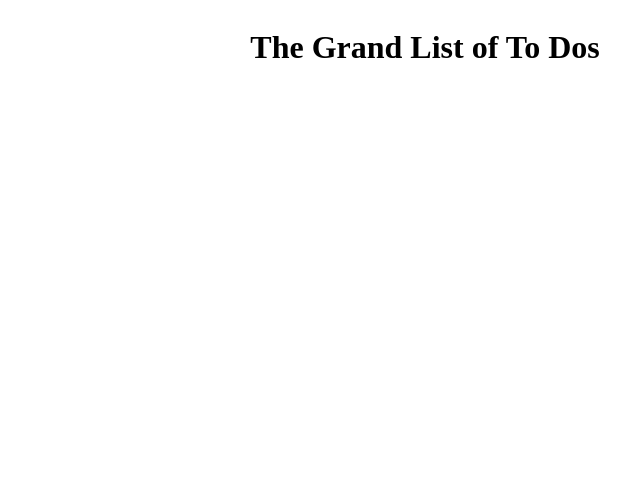
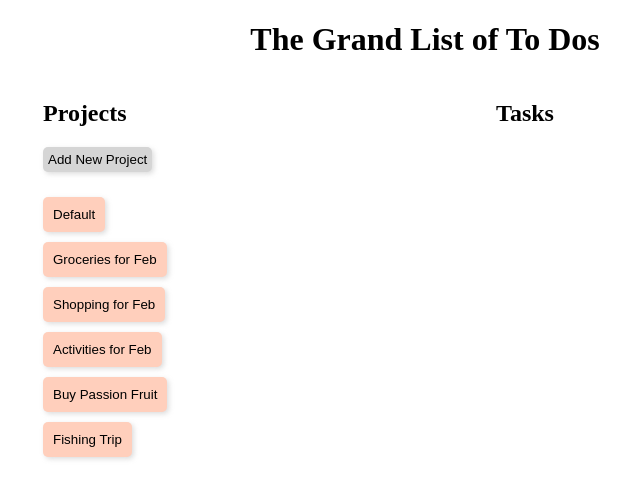
Before and after one commit to rann143/ToDoList, a website with bundled scripts: page dist/index.html in a window 1280 px wide. Shown: the whole page, without its empty margins (215-855 px from the left). Built offline with nearby package versions, Linux system fonts and the light colour scheme.

Commit message:
Start display module. Create IIFE for display. Created 'Add new Project' button (no functionality). Diplay project list. create event listener to console log tasklist for each project when clicked. started positioning divs and their contents with css

```diff
--- /dev/null
+++ b/src/display.js
@@ -0,0 +1,70 @@
+import "./style.css";
+import { Project, Task } from "./classes.js";
+import { projectDependencies, projManager } from "./functions.js";
+
+const display = (function displayContent() {
+
+    const container = document.querySelector('#container');
+
+    const projectListDiv = document.createElement("div");
+    projectListDiv.classList.add("project-list-div");
+
+    const projectListTitle = document.createElement('h2');
+    projectListTitle.textContent = "Projects";
+    projectListDiv.appendChild(projectListTitle);
+
+    const taskListDiv = document.createElement('div');
+    taskListDiv.classList.add("task-list-div");
+
+    const taskListTitle = document.createElement('h2');
+    taskListTitle.textContent = "Tasks";
+    taskListTitle.classList.add('task-list-title');
+    taskListDiv.appendChild(taskListTitle);
+
+    const showProjectList = () => {
+
+        projectDependencies.projects.forEach((project) => {
+            const projectBtn = document.createElement('button');
+
+            projectBtn.textContent = project.name;
+            projectBtn.classList.add("project-button");
+
+            // projectBtn.addEventListener('click', (e) => {
+            //     projManager.showProjectTaskList(project.name);
+            // });
+
+            projectListDiv.appendChild(projectBtn);
+        })
+
+    };
+
+    const createNewProjectButton = () => {
+
+        const newProjectButton = document.createElement('button');
+        newProjectButton.classList.add("new-proj-button");
+        newProjectButton.textContent = "Add New Project";
+
+        projectListDiv.appendChild(newProjectButton);
+        //newProjectButton.addEventListener('click', )
+
+    }
+
+    const showTasks = () => {
+
+
+
+    }
+
+    container.appendChild(projectListDiv);
+    container.appendChild(taskListDiv);
+
+    return {
+
+        showProjectList,
+        createNewProjectButton
+
+    }
+
+})();
+
+export { display };
--- a/src/index.js
+++ b/src/index.js
@@ -1,7 +1,9 @@
 import { longFormatters } from "date-fns";
 import { Project, Task, } from "./classes.js"
 import {projectDependencies, projManager } from "./functions.js";
+import { display } from "./display.js";
 
+display.createNewProjectButton();
 
 
 projManager.createProject("Groceries for Feb");
@@ -58,3 +60,30 @@ projManager.showProjectTasksNames("Groceries for Feb");
 
 projManager.showProjects();
 projManager.showProjectsNames();
+
+
+
+
+display.showProjectList();
+
+//Event Listeners for Project Buttons
+const projectBtns = document.querySelectorAll(".project-button");
+projectBtns.forEach(button => {
+
+    button.addEventListener('click', (e) => {
+        e.preventDefault();
+        projManager.showProjectTaskList(projManager.getProject(button.textContent).name)
+    });
+
+})
+
+// projectBtns.forEach(button => {
+
+//     button.addEventListener('click', (e) => {
+//         e.preventDefault();
+
+//     })
+
+// })
+
+//Event Listener for Add New Project Button
--- a/src/style.css
+++ b/src/style.css
@@ -1,33 +1,41 @@
 body {
 
-    display: flex;
+    padding-left: 250px;
+    padding-right: 250px;
+    /* display: flex;
     flex-direction: column;
     justify-content: center;
-    align-items: center;
+    align-items: center; */
 
 }
 
-#container {
-    display: flex;
-    justify-content: center;
-    align-items: center;
+h1 {
+    text-align: center;
 }
 
-#home-container {
+#container {
     display: grid;
-    grid-template-columns: 1fr 5fr;
-}
-
-#current-proj-div {
-    justify-self: center;
+    grid-template-columns: 200px 1fr;
     justify-content: center;
 }
 
-#proj-list-div {
-    justify-self: center;
-    justify-content: center;
+.project-list-div {
+    grid-column: 1/2;
     display: flex;
     flex-direction: column;
+    justify-content: flex-start;
+    align-items: flex-start;
+}
+
+.task-list-div {
+    grid-column: 2/3;
+    display: grid;
+    grid-template-rows: 50px 1fr;
+}
+
+.task-list-title {
+    grid-row: 1/2;
+    justify-self: center;
 }
 
 .project-button {
@@ -53,8 +61,8 @@ body {
     text-align: start;
 }
 
-#new-proj-button {
-    background-color: rgb(173, 173, 173);
+.new-proj-button {
+    background-color: rgb(213, 213, 213);
     box-shadow: 2px 2px 5px rgba(163, 163, 163, 0.363);
     border: none;
     border-radius: 5px;
```
Also changed, not shown: dist/main.js, src/classes.js (indentation only).
